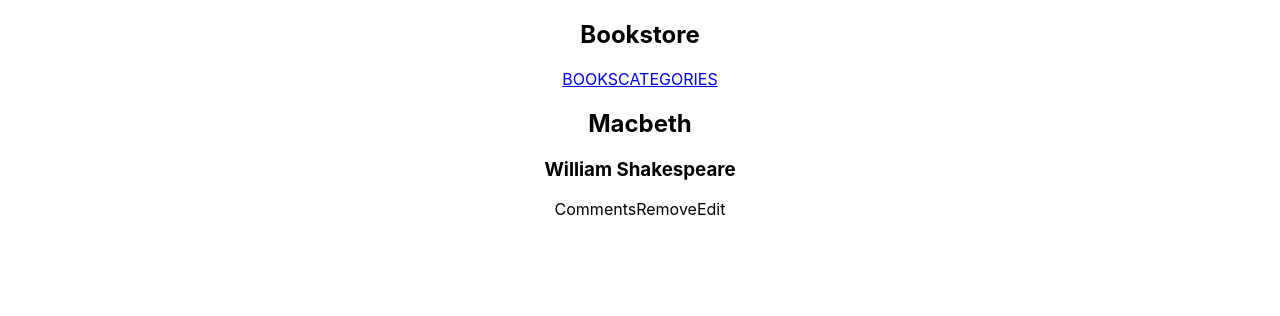
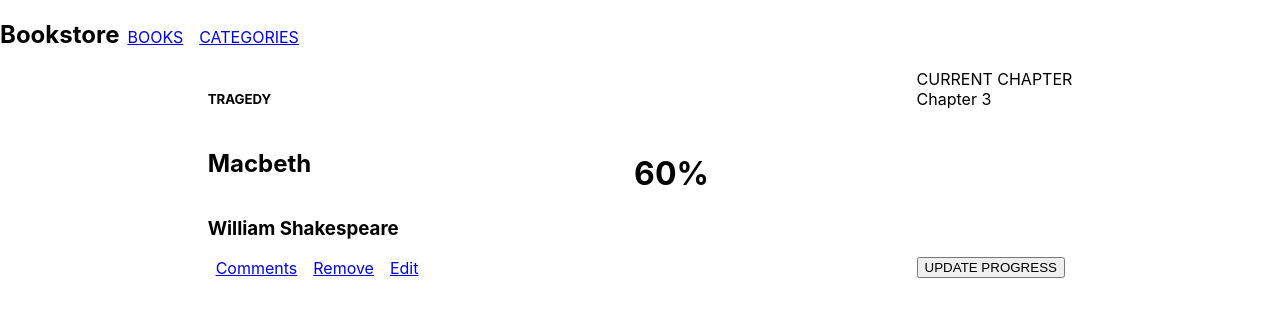
Before and after one commit to YuvrajM108/bookstore-site, a React (Create React App) app: page / in a window 1280 px wide. Shown: the top 316 px of the page. Built offline with nearby package versions, Linux system fonts and the light colour scheme.

Commit message:
Add books and categories components

```diff
--- a/src/App.css
+++ b/src/App.css
@@ -1,39 +1,58 @@
-.App {
-  text-align: center;
+nav.navbar {
+  display: flex;
+  justify-content: flex-start;
 }
 
-.App-logo {
-  height: 40vmin;
-  pointer-events: none;
+.nav-elements {
+  display: flex;
+  justify-content: space-evenly;
+  align-items: baseline;
 }
 
-@media (prefers-reduced-motion: no-preference) {
-  .App-logo {
-    animation: App-logo-spin infinite 20s linear;
-  }
+.item {
+  display: flex;
+  flex-direction: row;
+  justify-content: space-evenly;
 }
 
-.App-header {
-  background-color: #282c34;
-  min-height: 100vh;
+.item-left {
   display: flex;
   flex-direction: column;
-  align-items: center;
-  justify-content: center;
-  font-size: calc(10px + 2vmin);
-  color: white;
+  justify-content: space-evenly;
 }
 
-.App-link {
-  color: #61dafb;
+.book-details {
+  display: flex;
+  flex-direction: column;
+  align-items: flex-start;
+  justify-content: flex-start;
 }
 
-@keyframes App-logo-spin {
-  from {
-    transform: rotate(0deg);
-  }
+.item-right {
+  display: flex;
+  flex-direction: column;
+  justify-content: space-between;
+  align-items: flex-start;
+}
 
-  to {
-    transform: rotate(360deg);
-  }
+.book-progress {
+  align-self: center;
 }
+
+.chapter-details {
+  display: flex;
+  flex-direction: column;
+  justify-content: flex-start;
+  align-items: flex-start;
+}
+
+.navlink,
+.book-link {
+  margin: 0 8px 0 8px;
+}
+
+.categories-content {
+  display: flex;
+  justify-content: center;
+  align-items: center;
+}
--- a/src/App.js
+++ b/src/App.js
@@ -5,7 +5,8 @@ import {
   Route,
   Link
 } from "react-router-dom";
-import Books from "./redux/books/books";
+import Books from "./components/books";
+import Categories from "./components/categories";
 import './App.css';
 
 function App() {
@@ -13,16 +14,21 @@ function App() {
     <div className="App">
       <Router>
         <nav className="navbar">
+          <div className="nav-elements">
           <h1>Bookstore</h1>
-          <Link to="/books">BOOKS</Link>
-          <Link to="/categories">CATEGORIES</Link>
+          <Link to="/books" className="navlink">BOOKS</Link>
+          <Link to="/categories" className="navlink">CATEGORIES</Link>
+          </div>
         </nav>
         <Switch>
-          <Route path="/">
+          <Route exact path="/">
             <Books />
           </Route>
           <Route path="/books">
             <Books />
+          </Route>
+          <Route path="/categories">
+            <Categories />
           </Route>
         </Switch>
       </Router>
--- /dev/null
+++ b/src/components/books.js
@@ -0,0 +1,30 @@
+const Books = () => (
+  <main className="catalog">
+    <div className="item">
+      <div className="item-left">
+      <div className="book-details">
+      <h5 className="book-genre">TRAGEDY</h5>
+      <h2 className="book-title">Macbeth</h2>
+      <h3 className="book-author">William Shakespeare</h3>
+      </div>
+      <div className="book-links">
+          <a className="book-link" href="/#">Comments</a>
+          <a className="book-link" href="/#">Remove</a>
+          <a className="book-link" href="/#">Edit</a>
+      </div>
+    </div>
+      <div className="book-progress">
+        <h1 className>60%</h1>
+      </div>
+      <div className="item-right">
+        <div className="chapter-details">
+        <div className="chapter-heading">CURRENT CHAPTER</div>
+        <div className="chapeter-name">Chapter 3</div>
+        </div>
+        <button>UPDATE PROGRESS</button>
+      </div>
+      </div>
+  </main>
+);
+
+export default Books;
--- /dev/null
+++ b/src/components/categories.js
@@ -0,0 +1,7 @@
+const Categories = () => (
+  <div className="categories-content">
+    <h1>Under construction</h1>
+  </div>
+);
+
+export default Categories;
--- a/src/index.js
+++ b/src/index.js
@@ -11,7 +11,4 @@ ReactDOM.render(
   document.getElementById('root')
 );
 
-// If you want to start measuring performance in your app, pass a function
-// to log results (for example: reportWebVitals(console.log))
-// or send to an analytics endpoint. Learn more: https://bit.ly/CRA-vitals
 reportWebVitals();
--- a/src/redux/books/books.js
+++ /dev/null
@@ -1,15 +0,0 @@
-const Books = () => (
-  <main className="catalog">
-    <div className="item">
-      <h2 className="book-title">Macbeth</h2>
-      <h3 className="book-author">William Shakespeare</h3>
-      <div className="book-links">
-          <a>Comments</a>
-          <a>Remove</a>
-          <a>Edit</a>
-      </div>
-    </div>
-  </main>
-);
-
-export default Books;
--- /dev/null
+++ b/src/reportWebVitals.js
@@ -0,0 +1,13 @@
+const reportWebVitals = onPerfEntry => {
+  if (onPerfEntry && onPerfEntry instanceof Function) {
+    import('web-vitals').then(({ getCLS, getFID, getFCP, getLCP, getTTFB }) => {
+      getCLS(onPerfEntry);
+      getFID(onPerfEntry);
+      getFCP(onPerfEntry);
+      getLCP(onPerfEntry);
+      getTTFB(onPerfEntry);
+    });
+  }
+};
+
+export default reportWebVitals;
```
Also changed, not shown: src/redux/categories/categories.js (deleted).
